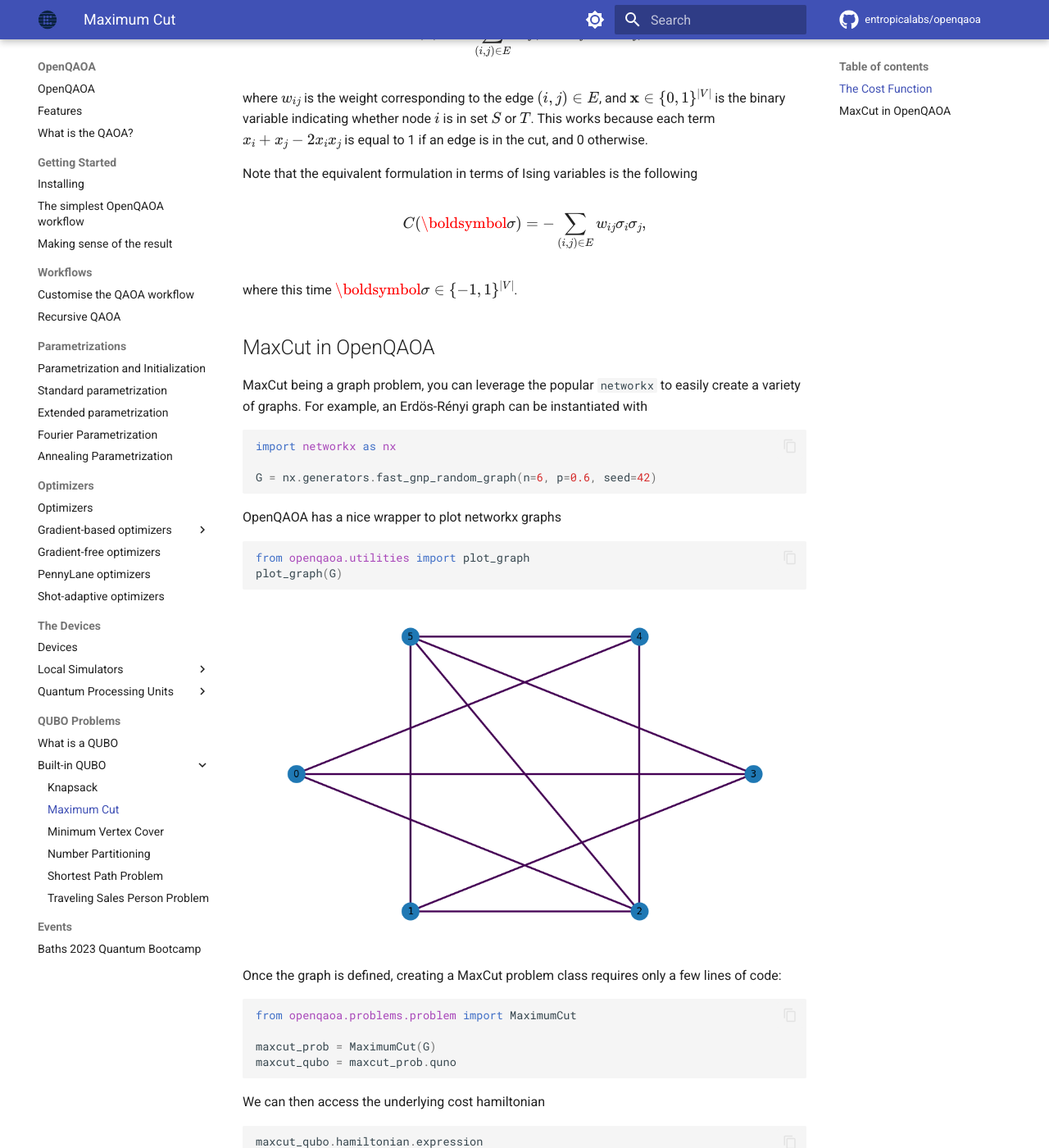
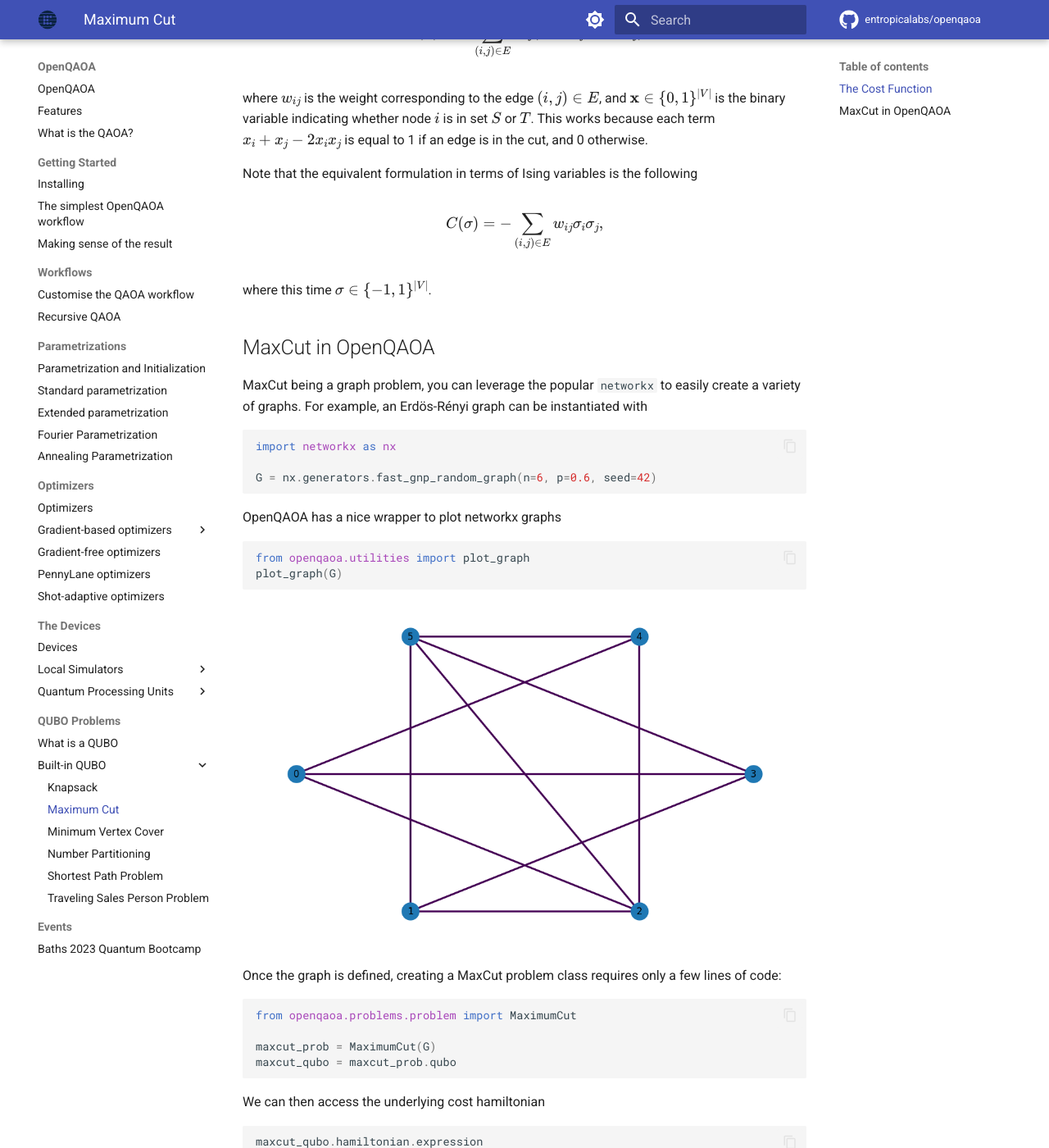
Before and after one commit to entropicalabs/openqaoa-website, an MkDocs documentation site: the page built from docs/problems/maximum-cut.md, in a window 1280 px wide and 1400 px high, scrolled down 382 px. Shown: the whole window at 82% size. Built offline with MkDocs 1.6.1 and Material for MkDocs 9.7.7, drawn with Linux system fonts in a browser that asks for light colours; comment, search, counter and statistics services are not loaded.

Commit message:
fix typo

````diff
--- a/docs/problems/maximum-cut.md
+++ b/docs/problems/maximum-cut.md
@@ -16,10 +16,10 @@ where $w_{ij}$ is the weight corresponding to the edge $(i,j) \in E$, and $\text
 Note that the equivalent formulation in terms of Ising variables is the following
 
 $$
-C(\boldsymbol{\sigma}) = -\sum_{(i, j)\in E} w_{ij} \sigma_i\sigma_j,
+C(\sigma) = -\sum_{(i, j)\in E} w_{ij} \sigma_i\sigma_j,
 $$
 
-where this time $\boldsymbol{\sigma}\in \{-1, 1\}^{|V|}$.
+where this time $\sigma \in \{-1, 1\}^{|V|}$.
 
 ## MaxCut in OpenQAOA
 
@@ -46,7 +46,7 @@ Once the graph is defined, creating a MaxCut problem class requires only a few l
 from openqaoa.problems.problem import MaximumCut
 
 maxcut_prob = MaximumCut(G)
-maxcut_qubo = maxcut_prob.quno
+maxcut_qubo = maxcut_prob.qubo
 ```
 
 We can then access the underlying cost hamiltonian
````
Also changed, not shown: docs/devices/analytical-simulator.md (+3 -3 lines).
